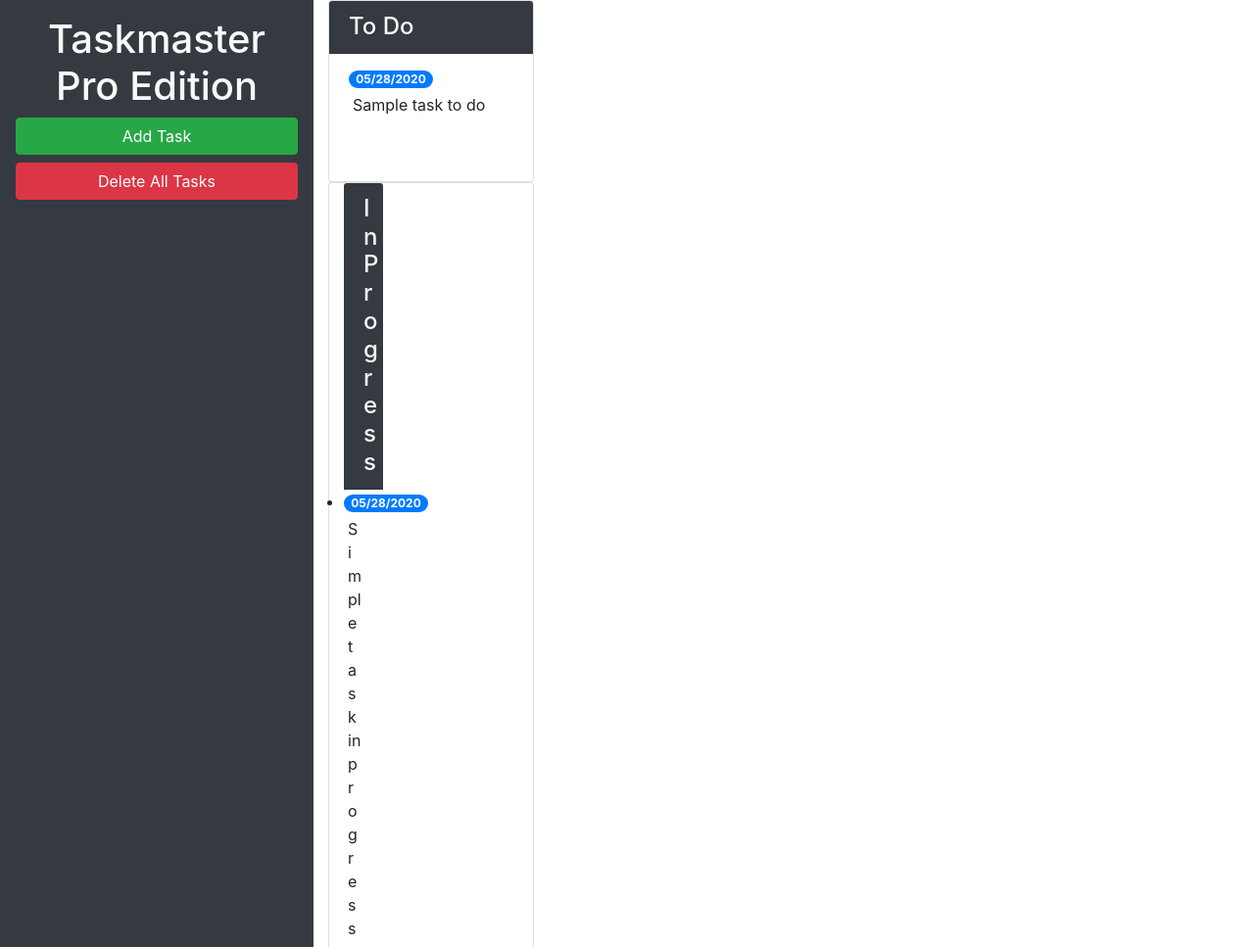
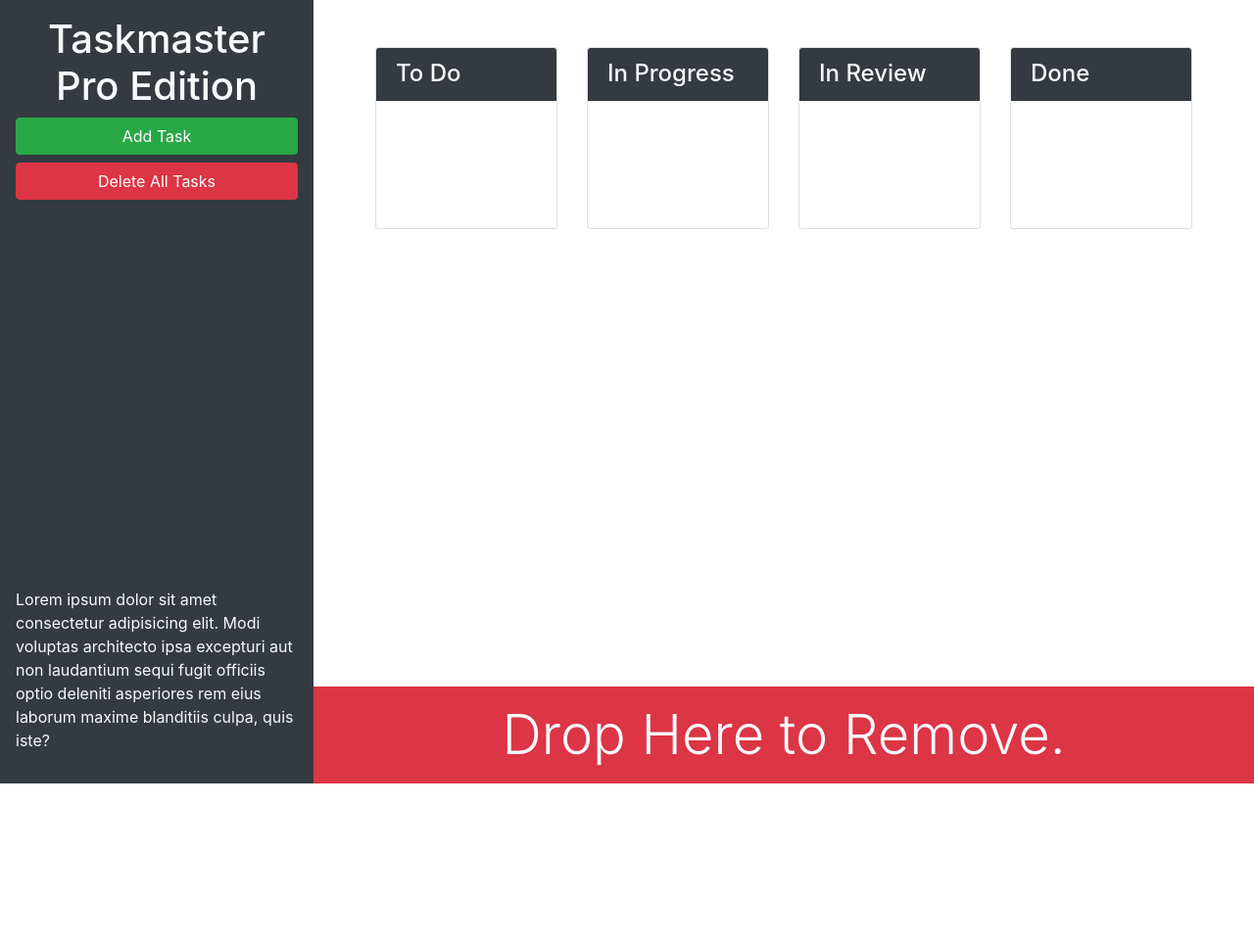
Before and after one commit to graydevon/taskmaster, a plain HTML site: page index.html in a window 1280 px wide. Shown: the top 967 px of the page at 98% size. After the commit the page ends 800 px from the top, so only its background shows below. Drawn offline with nearby package versions, Linux system fonts and the light colour scheme.

Commit message:
fixed layout

```diff
--- a/index.html
+++ b/index.html
@@ -14,78 +14,66 @@
 
   <div class="row min-vh-100 no-gutters">
     <header class="col-12 col-lg-3 bg-dark text-light sticky-top d-flex flex-column p-4 p-lg-3">
-      <h1 class="text-center">Taskmaster Pro Edition</h1>
-      <button id="create-task" class="btn btn-block btn-success" data-toggle="modal" data-target="#task-form-modal">Add
-        Task</button>
-      <button id="remove-tasks" class="btn btn-block btn-danger">Delete All Tasks</button>
-      <p class="mt-auto d-none d-lg-block">Lorem ipsum dolor sit amet consectetur adipisicing elit. Modi voluptas architecto ipsa
-        excepturi aut non
-        laudantium sequi fugit officiis optio deleniti asperiores rem eius laborum maxime blanditiis culpa, quis iste?
-      </p>
+      <div>
+        <h1 class="text-center"><span class="oi oi-task d-inline d-lg-none"></span>
+          Taskmaster Pro Edition</h1>
+        <div class="ml-md-auto w-100 w-md-auto">
+          <button id="create-task" class="btn btn-block btn-success" data-toggle="modal"
+            data-target="#task-form-modal">Add Task</button>
+          <button id="remove-tasks" class="btn btn-block btn-danger mb-2 mb-md-4"></span>Delete All Tasks</button>
+        </div>
+      </div>
+      <p class="mt-auto d-none d-lg-block">Lorem ipsum dolor sit amet consectetur adipisicing elit. Modi voluptas
+        architecto ipsa
+        excepturi aut non laudantium sequi fugit officiis optio deleniti asperiores rem eius laborum maxime blanditiis
+        culpa, quis iste?</p>
     </header>
     <main class="col-12 col-lg-9 d-flex flex-column">
-      <div class= "col-12 col-md-6 col-xl-3 mb-3">
+      <div class="m-5 row justify-content-around">
+          <!--  -->
+          <div class="col-12 col-md-6 col-xl-3 mb-3">
             <div class="card">
               <h4 class="card-header bg-dark text-light">
-        <!-- todo start-->
                 To Do
               </h4>
               <ul id="list-toDo" class="list-group list-group-flush">
-          <li class="list-group-item">
-            <span class="badge badge-primary badge-pill">05/28/2020</span>
-            <p class="m-1"> Sample task to do</p>
-          </li>
               </ul>
             </div>
-      <!-- todo end -->
-      <!-- in progress start -->
+          </div>
+          <!--  -->
+          <div class="col-12 col-md-6 col-xl-3 mb-3">
             <div class="card">
-        <div class= "col-12 col-md-6 col-xl-3 mb-3">
               <h4 class="card-header bg-dark text-light">
                 In Progress
               </h4>
               <ul id="list-inProgress" class="list-group list-group-flush">
-          <li class="list-group-items">
-          <span class="badge badge-primary badge-pill">05/28/2020</span>
-            <p class="m-1">Simple task in progress</p>
-          </li>
               </ul>
             </div>
-      <!-- in progress end -->
-      <!-- in review start -->
+          </div>
+          <!--  -->
+          <div class="col-12 col-md-6 col-xl-3 mb-3">
             <div class="card">
-        <div class= "col-12 col-md-6 col-xl-3 mb-3">
               <h4 class="card-header bg-dark text-light">
                 In Review
               </h4>
-      <ul id=" list-inReview" class="list-group list-group-flush">
-        <li class="list-group-item">
-          <span class="badge badge-primary badge-pill">05/28/2020</span>
-          <p class="m-1">Sample task in review</p>
-        </li>
+              <ul id="list-inReview" class="list-group list-group-flush">
               </ul>
             </div>
           </div>
-    <!-- in review end -->
-    <!-- done start -->
+          <!--  -->
+          <div class="col-12 col-md-6 col-xl-3 mb-3">
             <div class="card">
-      <div class= "col-12 col-md-6 col-xl-3 mb-3">
               <h4 class="card-header bg-dark text-light">
                 Done
               </h4>
               <ul id="list-done" class="list-group list-group-flush">
-        <li class="list-group-item">
-          <span class="badge badge-primary badge-pill">05/28/2020</span>
-          <p class="m-1">Sample task that's done</p>
-        </li>
               </ul>
             </div>
-
-    <!-- done end -->
-
-  <div id="trash">
-    <div class="w-100 bg-danger p-3 text-center text-light display-4 mt-auto">
-      Drop Here to Remove
+          </div>
+      </div>
+      <div class="mt-auto" id="trash">
+        <div class="w-100 bg-danger p-3 text-center text-light display-4">
+          Drop Here to Remove.
         </div>
       </div>
     </main>
@@ -106,7 +94,7 @@
           <form>
             <div class="form-group">
               <label for="modalTaskDescription">Task description</label>
-              <textarea id="modalTaskDescription" rows="3" class="form-control"> </textarea>
+              <textarea class="form-control" id="modalTaskDescription" rows="3"></textarea>
             </div>
             <div class="form-group">
               <label for="modalDueDate">Due date</label>
```
Lines whose indentation alone changed are shown as unchanged.
